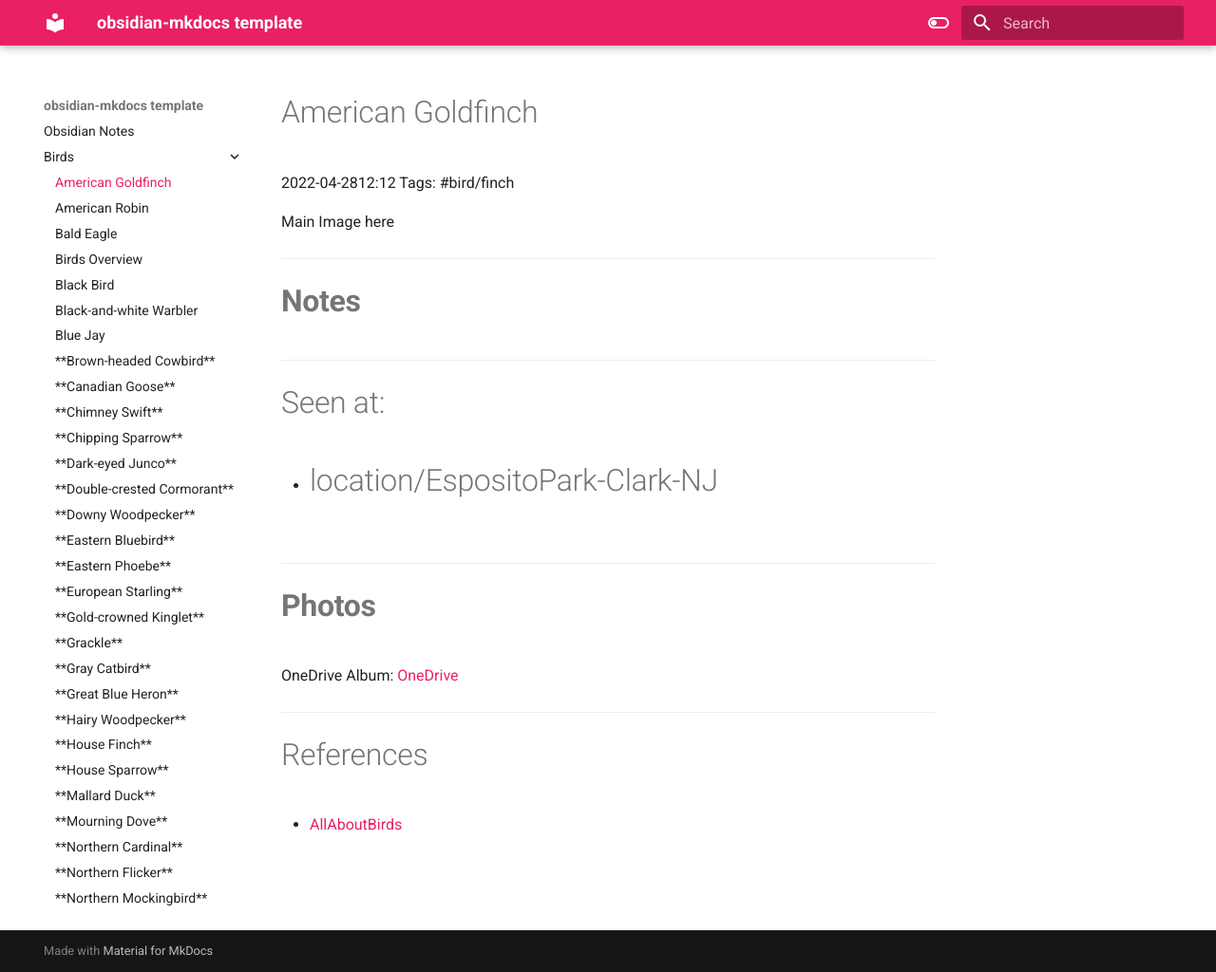
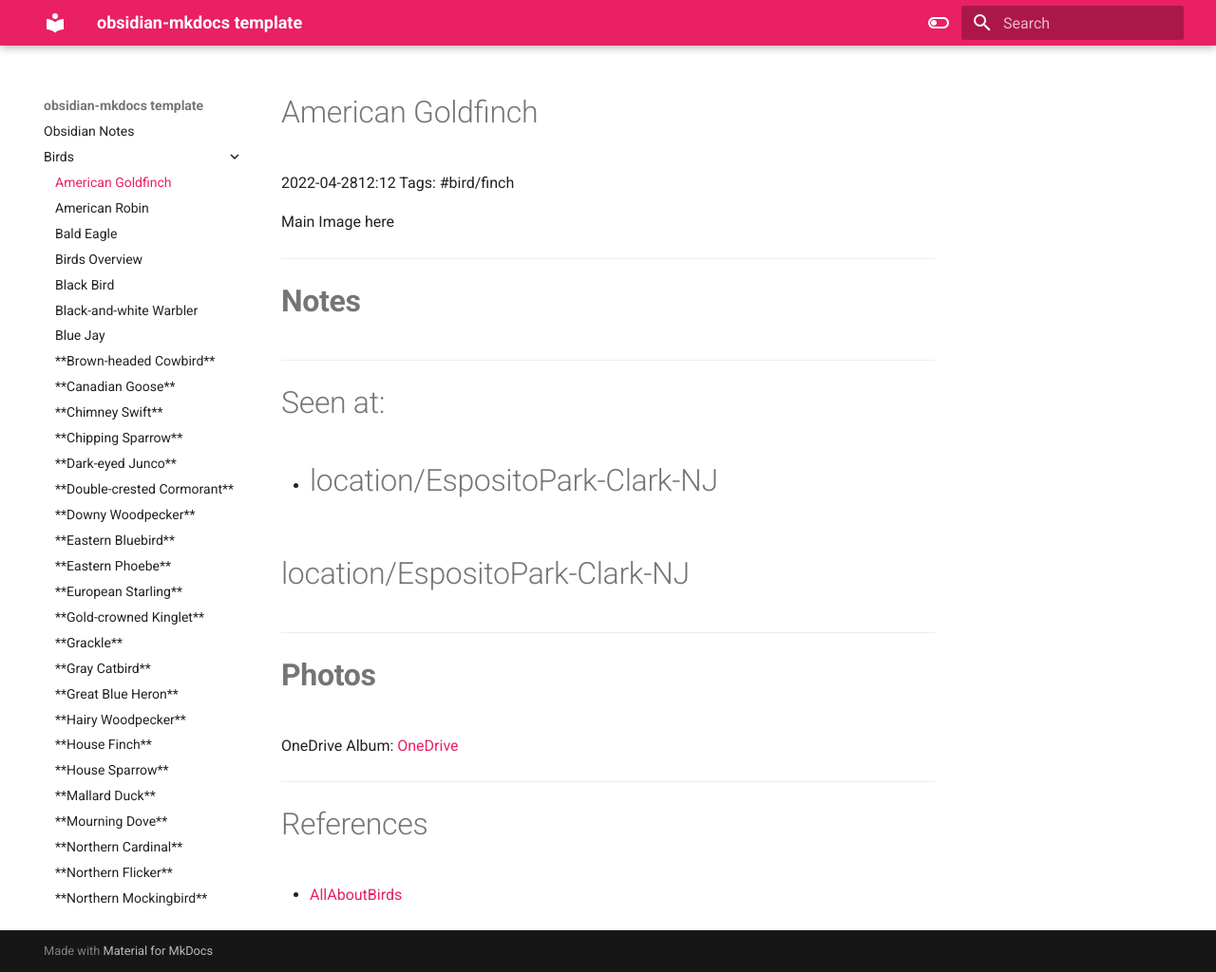
Before and after one commit to djc5627/CompendiumWeb, an MkDocs documentation site: the page built from docs/Birds/American Goldfinch.md, in a window 1280 px wide and 1024 px high. Shown: the whole window at 95% size. Built offline with MkDocs 1.6.1 and Material for MkDocs 9.7.7, drawn with Linux system fonts in a browser that asks for light colours.

Commit message:
Test american gold finch tags

```diff
--- a/docs/Birds/American Goldfinch.md
+++ b/docs/Birds/American Goldfinch.md
@@ -14,7 +14,8 @@ Main Image here
 
 ---------------------------------------------------------------
 # Seen at:
--   #location/EspositoPark-Clark-NJ
+- #location/EspositoPark-Clark-NJ
+#location/EspositoPark-Clark-NJ
 
 ---------------------------------------------------------------
 # **Photos**
```
Also changed, not shown: 1 other file.
